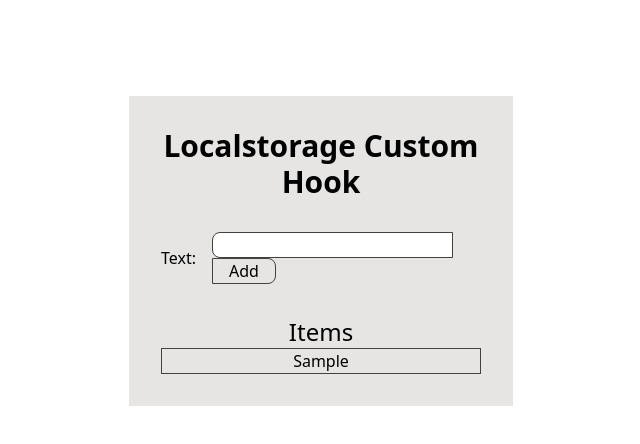
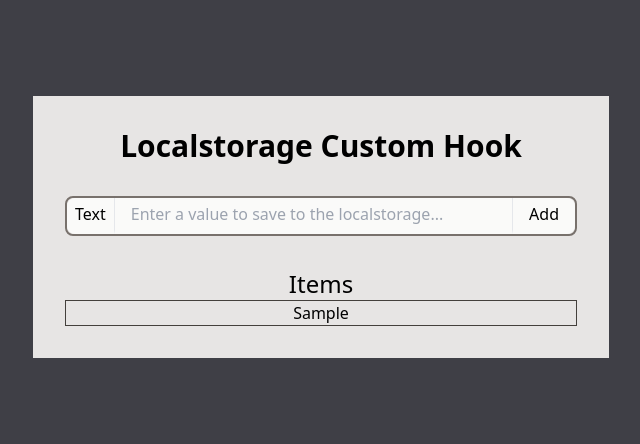
Before and after one commit to ali-sevinc/test-area, a React (Vite) app: page /localstorage-customhook in a window 1280 px wide. Both pictures are taken after typing "Sample" into the empty fields and a click on the button "Add". Shown: the top 444 px of the page, without its empty margins (319-959 px from the left). Built offline with nearby package versions, Linux system fonts and the light colour scheme; no server answers.

Commit message:
localstorage small update

```diff
--- a/src/components/localstorage-customhook/LocalStorageTest.tsx
+++ b/src/components/localstorage-customhook/LocalStorageTest.tsx
@@ -1,21 +1,23 @@
-import { Dispatch, FormEvent, SetStateAction } from "react";
+import { Dispatch, FormEvent, SetStateAction, useState } from "react";
 import { useLocalstorage } from "./useLocalstorage";
 
 type StorageType = { id: number; text: string };
 export default function LocalStorageTest() {
+  const [inputError, setInputError] = useState(false);
   const { storagedValue, setStoragedValue } = useLocalstorage(
     [],
-    "test-localstorage"
+    "test-localstorage",
   ) as {
     storagedValue: StorageType[];
     setStoragedValue: Dispatch<SetStateAction<StorageType[]>>;
   };
   function handleSubmit(event: FormEvent<HTMLFormElement>) {
     event.preventDefault();
+    setInputError(false);
     const form = event.currentTarget as HTMLFormElement;
     const formData = new FormData(form);
     const text = formData.get("text") as string;
-    if (!text || !text.trim().length) return;
+    if (!text || !text.trim().length) return setInputError(true);
 
     const data: StorageType = {
       id: Math.random(),
@@ -33,27 +35,39 @@ export default function LocalStorageTest() {
     setStoragedValue((cur) => cur.filter((item) => item.id !== id));
   }
   return (
-    <div className="w-96 mx-auto mt-24 bg-stone-200 flex flex-col gap-8 p-8">
-      <h1 className="text-3xl text-center font-semibold">
+    <div className="min-h-screen bg-zinc-700 pt-24">
+      <div className="mx-auto flex w-full max-w-xl flex-col gap-8 bg-stone-200 p-8">
+        <h1 className="text-center text-3xl font-semibold">
           Localstorage Custom Hook
         </h1>
+        <div>
           <form
             onSubmit={handleSubmit}
-        className="flex items-center justify-center gap-4"
+            className="flex items-center justify-center rounded-lg border-2 border-stone-500"
           >
-        <label htmlFor="text">Text: </label>
-        <div>
+            <label
+              htmlFor="text"
+              className="rounded-l-lg border-b-4 border-r border-b-transparent bg-stone-50 px-2 py-1"
+            >
+              Text
+            </label>
             <input
               id="text"
               name="text"
               type="text"
-            className="border border-stone-700 rounded-l-lg px-1"
+              placeholder="Enter a value to save to the localstorage..."
+              className={`flex-1 border-b-4 border-stone-700 border-b-transparent  bg-stone-50 px-4 py-1 focus:border-b-stone-500 focus:outline-none`}
             />
-          <button className="border border-stone-700 px-4 rounded-r-lg">
+            <button className="rounded-r-lg border-b-4 border-l border-b-transparent bg-stone-50 px-4  py-1 hover:bg-stone-100">
               Add
             </button>
+          </form>
+          {inputError && (
+            <p className="mt-1 bg-red-100 py-0.5 text-center text-sm text-red-500">
+              Please enter a value
+            </p>
+          )}
         </div>
-      </form>
 
         <div>
           <h2 className="text-center text-2xl">Items</h2>
@@ -61,7 +75,7 @@ export default function LocalStorageTest() {
             <p className="text-center">No item in localstorage yet.</p>
           )}
           {storagedValue?.length > 0 && (
-          <ul className="divide-y divide-stone-700 text-center border border-stone-700">
+            <ul className="divide-y divide-stone-700 border border-stone-700 text-center">
               {storagedValue?.map((item) => (
                 <li
                   className="cursor-pointer"
@@ -75,5 +89,6 @@ export default function LocalStorageTest() {
           )}
         </div>
       </div>
+    </div>
   );
 }
```
Lines whose indentation alone changed are shown as unchanged.
